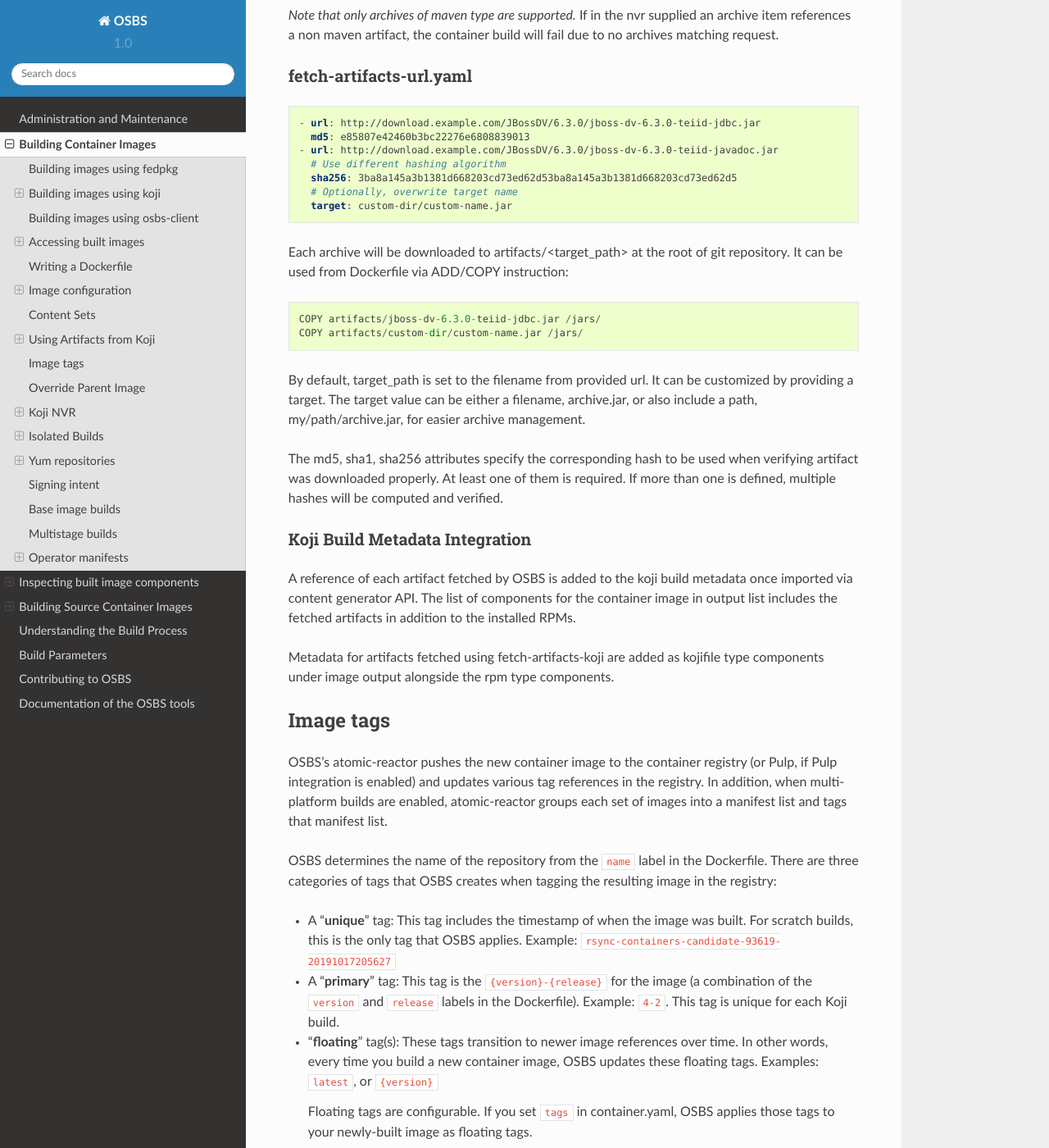
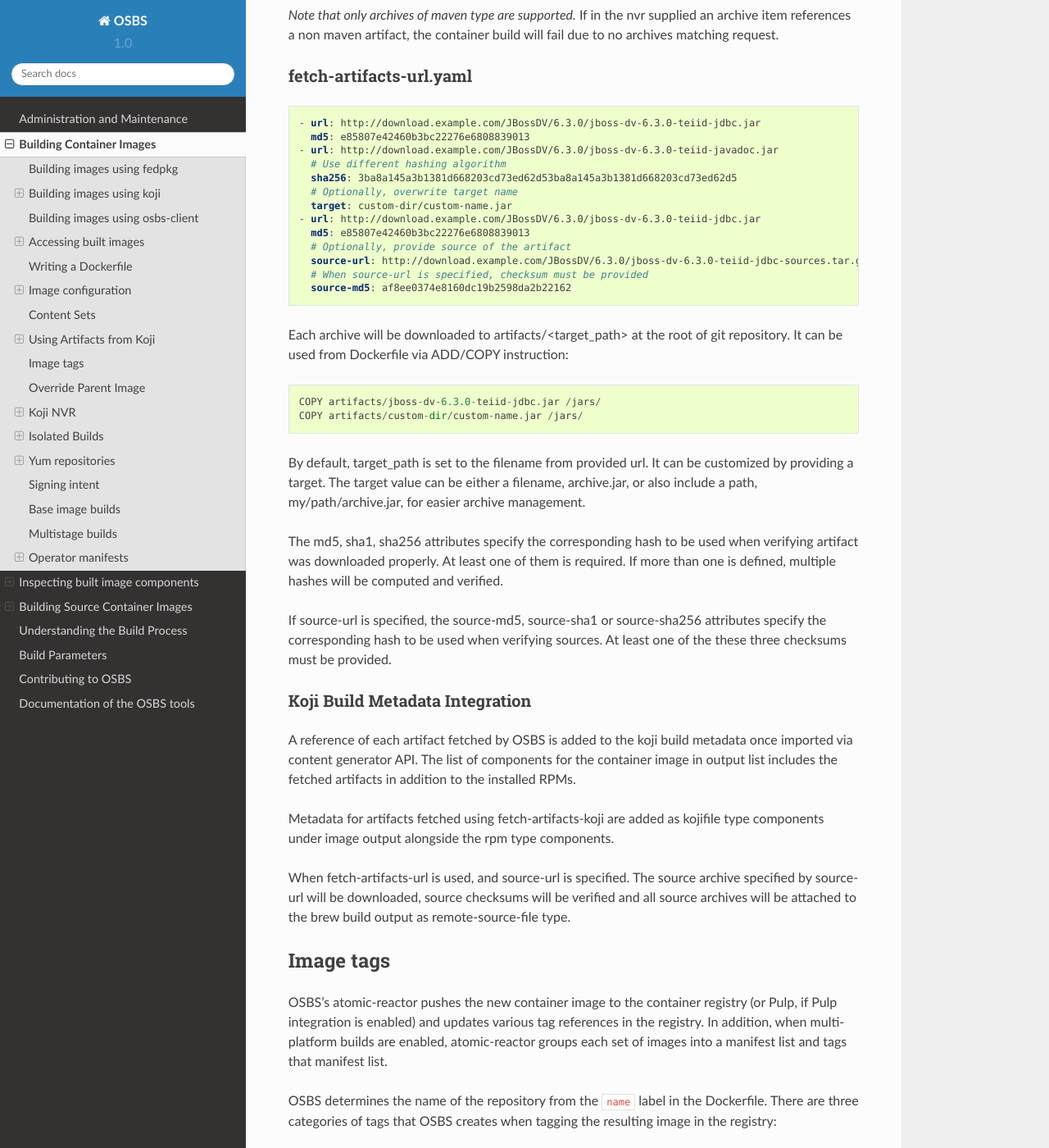
Before and after one commit to containerbuildsystem/osbs-docs, a Sphinx documentation site: the page built from docs/users.rst, in a window 1280 px wide and 1400 px high, scrolled down 18907 px. Shown: the whole window at 82% size. Built offline with Sphinx 7.4.7 and the Read the Docs theme 2.0.0, drawn with Linux system fonts in a browser that asks for light colours.

Commit message:
update fetch-artifacts-url shcema and metadata documentation
add documentation for metadata updates for fetch-artifacts-koji metadata

MMENG-1274

Signed-off-by: Harsh Modi <hmodi@redhat.com>

```diff
--- a/docs/users.rst
+++ b/docs/users.rst
@@ -996,6 +996,12 @@ fetch-artifacts-url.yaml
     sha256: 3ba8a145a3b1381d668203cd73ed62d53ba8a145a3b1381d668203cd73ed62d5
     # Optionally, overwrite target name
     target: custom-dir/custom-name.jar
+  - url: http://download.example.com/JBossDV/6.3.0/jboss-dv-6.3.0-teiid-jdbc.jar
+    md5: e85807e42460b3bc22276e6808839013
+    # Optionally, provide source of the artifact
+    source-url: http://download.example.com/JBossDV/6.3.0/jboss-dv-6.3.0-teiid-jdbc-sources.tar.gz
+    # When source-url is specified, checksum must be provided
+    source-md5: af8ee0374e8160dc19b2598da2b22162
 
 Each archive will be downloaded to artifacts/<target_path> at the root
 of git repository. It can be used from Dockerfile via ADD/COPY instruction:
@@ -1015,6 +1021,10 @@ when verifying artifact was downloaded properly. At least one of them is
 required. If more than one is defined, multiple hashes will be computed
 and verified.
 
+If source-url is specified, the source-md5, source-sha1 or source-sha256
+attributes specify the corresponding hash to be used when verifying sources.
+At least one of the these three checksums must be provided.
+
 
 Koji Build Metadata Integration
 ~~~~~~~~~~~~~~~~~~~~~~~~~~~~~~~
@@ -1026,6 +1036,11 @@ installed RPMs.
 
 Metadata for artifacts fetched using fetch-artifacts-koji are added as kojifile type
 components under image output alongside the rpm type components.
+
+When fetch-artifacts-url is used, and source-url is specified. The source
+archive specified by source-url will be downloaded, source checksums will be
+verified and all source archives will be attached to the brew build output as
+remote-source-file type.
 
 .. _image-tags:
 
```
